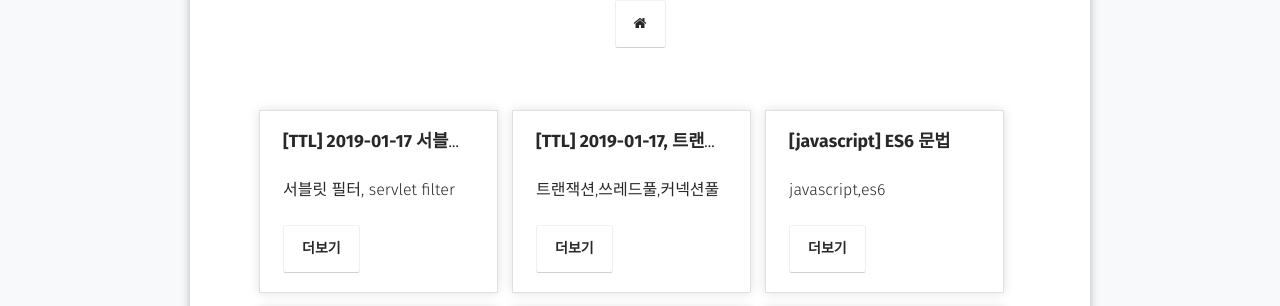
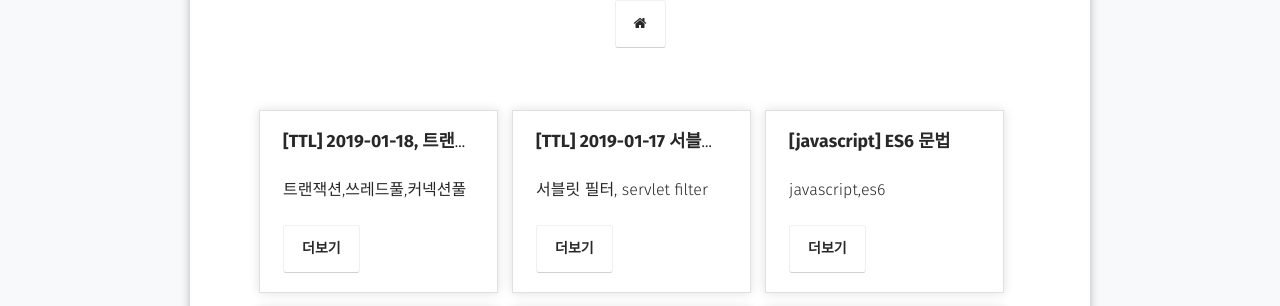
Before and after one commit to choiwono/choiwono.github.io, a Jekyll site: the page built from index.html, in a window 1280 px wide and 900 px high. Shown: the part 221-527 px from the top of the window. Built offline with Jekyll 4.4.1, drawn with Linux system fonts in a browser that asks for light colours; some web fonts are replaced; the list of posts is cut into pages by our own code; some of the changed lines change nothing that is shown.

Commit message:
#19.01.20 포스트 업로드

```diff
--- a/_posts/2019-01-16-java_01.md
+++ b/_posts/2019-01-16-java_01.md
@@ -1,18 +1,58 @@
 ---
 layout: post
-title:  "[TTL] 2019-01-17, 트랜잭션, 쓰레드풀, 커넥션풀"
-date:   2019-01-17
+title:  "[TTL] 2019-01-18, 트랜잭션, 레이어드 아키텍쳐"
+date:   2019-01-18
 excerpt: "트랜잭션,쓰레드풀,커넥션풀"
 java: true
 tag:
-- Thread
-- connection pool
-- Thread local
+- 레이어드 아키텍쳐
 - 트랜잭션
+- Transaction
+- Layered Architecture
 
 comments: true
 ---
 
-## 수정필요 포스트
+## 1. Transaction
 
-## 내용수정후 다시올림
+* 여러 단계의 처리를 하나의 처리처럼 다루는 기능
+* ex> 출금 transaction
+* 잔액 조회 > 2. 잔액 인출 > 3. 로그 남기기
+* 1-3 과정중 모든 과정은 모두 성공 하거나 혹은 하나도 적용되지 않아야됨
+* Commit : Transaction 의 결과를 DB에 반영하는 것
+* Roll-back : 결과를 반영하지 않고 원래 상태로 되돌리는 것
+* Transaction이 끝나는 시점: Commit이나 Roll-back이 완료되는 시점 또는 커넥션이 정상적으로 종료 되는 시점
+
+## 2. Layered Architecture
+
+<figure>
+    <img src="https://upload.wikimedia.org/wikipedia/commons/thumb/5/51/Overview_of_a_three-tier_application_vectorVersion.svg/600px-Overview_of_a_three-tier_application_vectorVersion.svg.png" />
+</figure>
+
+* 다층 구조(Multi-tier Architecture 또는 n-tier Architecture)는 비즈니스 로직을 완전히 분리하여 데이터베이스
+* 시스템과 클라이언트의 사이에 배치한 클라이언트 서버 시스템의 일종이다. 예를 들어 사용자와 데이터베이스간의 데이터
+* 요구 서비스에 미들웨어를 이용하는 것을 들 수 있다. 일반적으로는 3층 구조가 널리 쓰인다.
+
+* 3층 구조는 3개의 층으로 나뉘어져 있다.
+
+#### 프레젠테이션 계층
+
+프레젠테이션 계층은 응용 프로그램의 최상위에 위치하고 있는데 이는 서로 다른 층에 있는 데이터 등과 커뮤니케이션을 한다.
+
+#### 애플리케이션 계층
+
+이 계층은 비즈니스 로직 계층 또는 트랜잭션 계층이라고도 하는데, 비즈니스 로직은 워크스테이션으로부터의 클라이언트
+
+요청에 대해 마치 서버처럼 행동한다. 그것은 차례로 어떤 데이터가 필요한지를 결정하고, 메인프레임 컴퓨터 상에
+
+위치하고 있을 세 번째 계층의 프로그램에 대해서는 마치 클라이언트처럼 행동한다.
+
+#### 데이터 계층
+
+데이터 계층은 데이터베이스와 그것에 액세스해서 읽거나 쓰는 것을 관리하는 프로그램을 포함한다. 애플리케이션의 조직은
+
+이것보다 더욱 복잡해질 수 있지만, 3계층 관점은 대규모 프로그램에서 일부분에 관해 생각하기에 편리한 방법이다.
+
+
+[출처 https://www.edwith.org/boostcourse-web/lecture/16767/](https://www.edwith.org/boostcourse-web/lecture/16767/)
+[출처 https://ko.wikipedia.org/wiki/%EB%8B%A4%EC%B8%B5_%EA%B5%AC%EC%A1%B0](https://ko.wikipedia.org/wiki/%EB%8B%A4%EC%B8%B5_%EA%B5%AC%EC%A1%B0)
```
